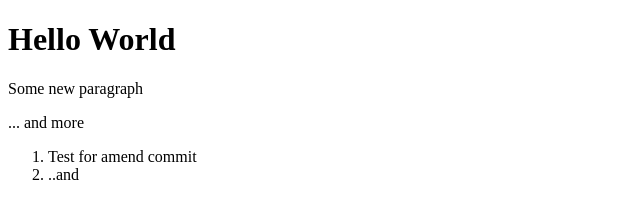
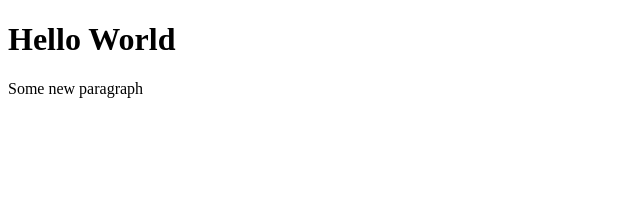
Before and after one commit to sergx/test_git, a plain HTML site: page index.html in a window 1280 px wide. Shown: the whole page, without its empty margins (0-640 px from the left). Drawn offline with Linux system fonts and the light colour scheme.

Commit message:
removed <ol> and <p>

```diff
--- a/index.html
+++ b/index.html
@@ -10,11 +10,6 @@
   <div class="wrapper">
     <h1>Hello World</h1>
     <p>Some new paragraph</p>
-    <p>... and more</p>
-    <ol>
-      <li>Test for amend commit</li>
-      <li>..and</li>
-    </ol>
   </div>
 </body>
 </html>
```
